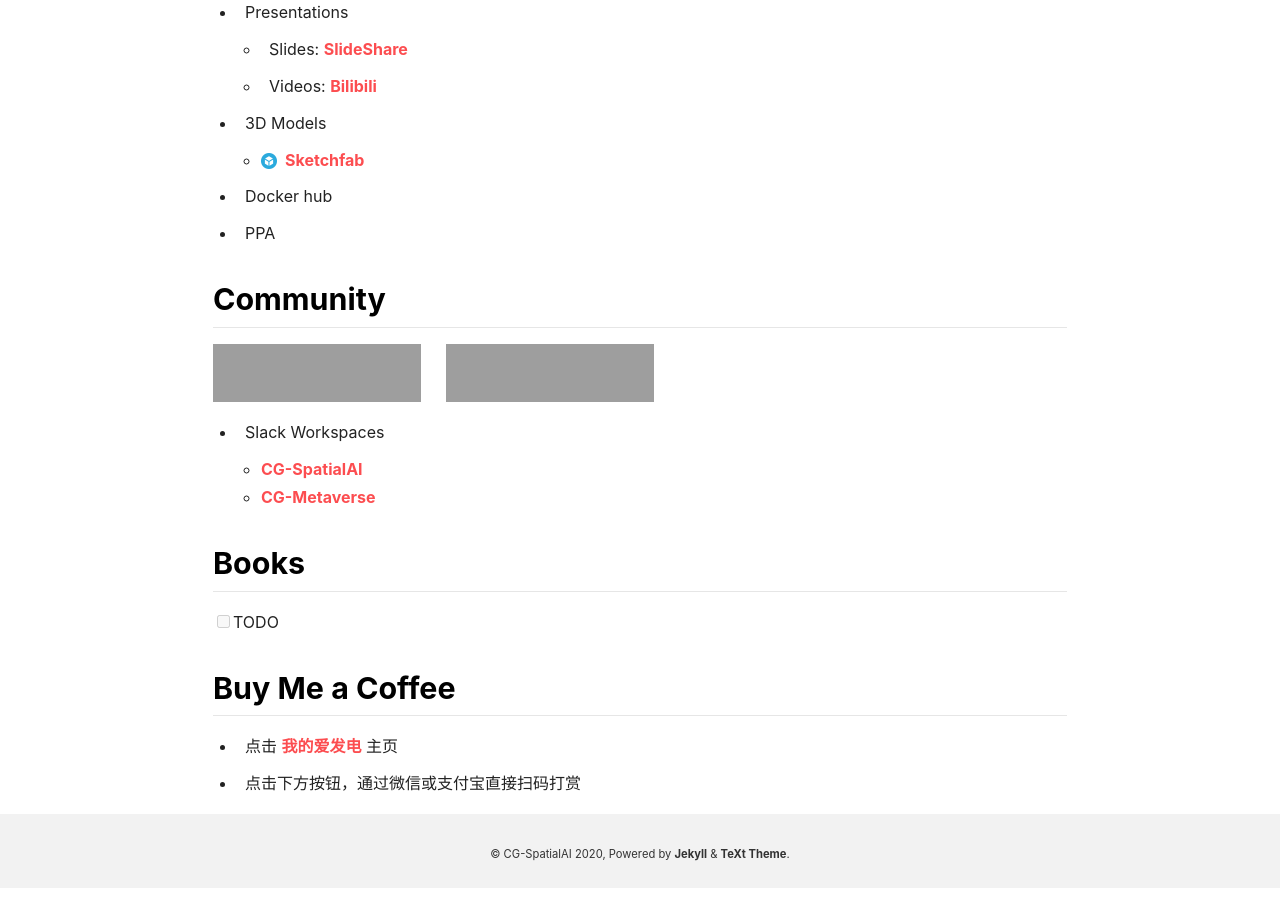
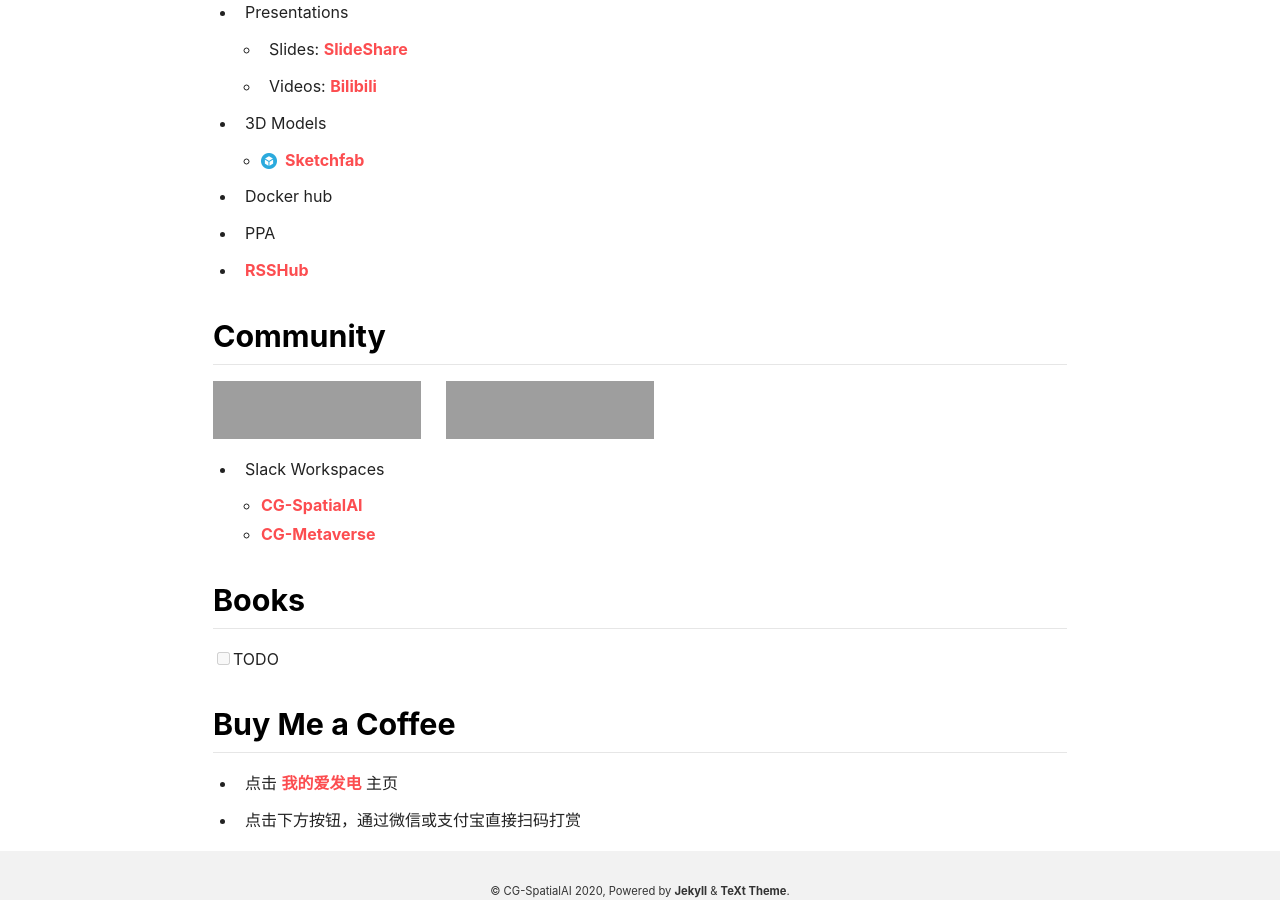
Before and after one commit to cggos/spatial-ai, a Jekyll site: the page built from bio.md, in a window 1280 px wide and 900 px high, scrolled down 1505 px. Built offline with Jekyll 4.4.1, drawn with Linux system fonts in a browser that asks for light colours; nearby versions of some CDN libraries; comment, search, counter and statistics services are not loaded; grey boxes are pictures that could not be loaded.

Commit message:
update bio.md: add RSSHub

```diff
--- a/bio.md
+++ b/bio.md
@@ -100,6 +100,9 @@
 * PPA
 
 
+* [RSSHub](https://rsshub.cgabc.xyz/)
+
+
 ## Community
 
 <a href="https://stackoverflow.com/users/6560660/gavin-gao" target="_blank"><img src="https://stackoverflow.com/users/flair/6560660.png" width="208" height="58" alt="profile for Gavin Gao at Stack Overflow, Q&amp;A for professional and enthusiast programmers" title="profile for Gavin Gao at Stack Overflow, Q&amp;A for professional and enthusiast programmers"></a> &emsp; <a href="https://discord.gg/b9MZwBrRsu" target="_blank"><img src="https://styles.redditmedia.com/t5_5fmgdw/styles/image_widget_4hcglv93lvp81.jpg" width="208" height="58" alt="" title=""></a>
```
